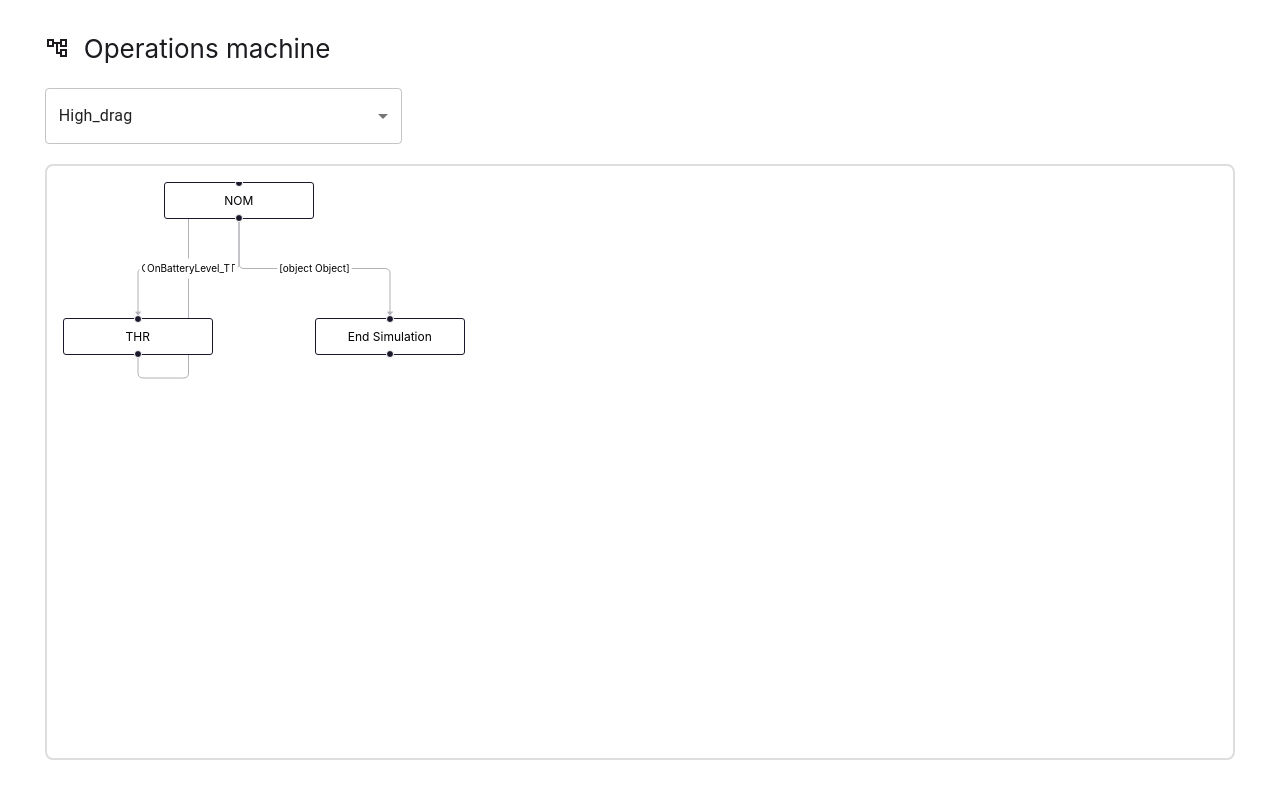
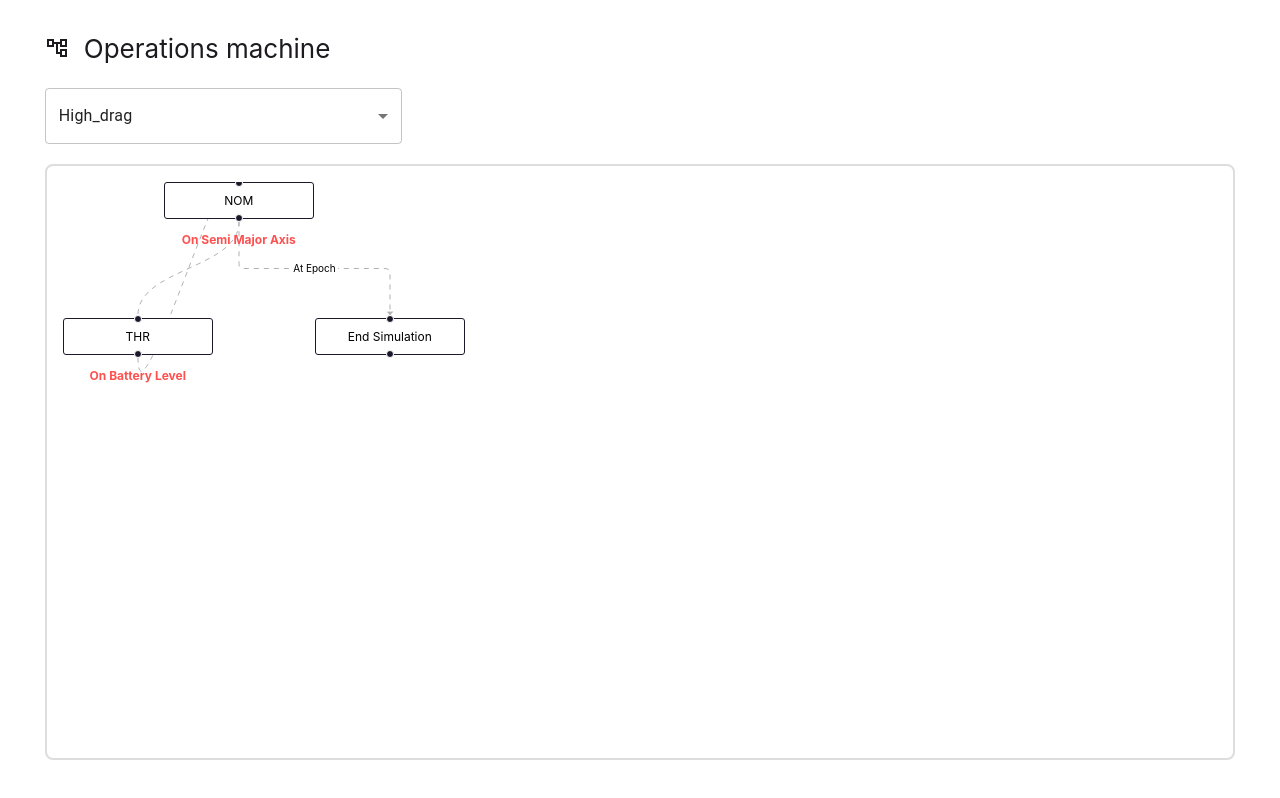
Before and after one commit to tcasazza-ienai/operation-machine-prototype, a React (Create React App) app: page / in a window 1280 px wide. Shown: the top 798 px of the page. Built offline with nearby package versions, Linux system fonts and the light colour scheme.

Commit message:
adding labels to nodes based on direction if bidirectional

```diff
--- /dev/null
+++ b/src/components/edges/CustomEdge.tsx
@@ -0,0 +1,84 @@
+import React, { type FC } from 'react';
+import {
+  getBezierPath,
+  EdgeLabelRenderer,
+  BaseEdge,
+  type Edge,
+  type EdgeProps,
+  getSmoothStepPath,
+} from '@xyflow/react';
+
+// this is a little helper component to render the actual edge label
+function EdgeLabel({ transform, label }: { transform: string; label: string }) {
+  return (
+    <div
+      style={{
+        position: 'absolute',
+        background: 'transparent',
+        padding: 10,
+        color: '#ff5050',
+        fontSize: 12,
+        fontWeight: 700,
+        transform,
+      }}
+      className="nodrag nopan"
+    >
+      {label}
+    </div>
+  );
+}
+
+const CustomEdge: FC<
+  EdgeProps<Edge<{ startLabel: string; endLabel: string }>>
+> = ({
+  id,
+  sourceX,
+  sourceY,
+  targetX,
+  targetY,
+  sourcePosition,
+  targetPosition,
+  data
+}) => {
+  const [edgePath] = getBezierPath({
+    sourceX,
+    sourceY,
+    sourcePosition,
+    targetX,
+    targetY,
+    targetPosition,
+  });
+
+  // const [edgePath] = getSmoothStepPath({
+  //   sourceX,
+  //   sourceY,
+  //   sourcePosition,
+  //   targetX,
+  //   targetY
+  // })
+  if (!data) {
+    return <div>No data</div>
+  }
+
+  return (
+    <>
+      <BaseEdge id={id} path={edgePath}/>
+      <EdgeLabelRenderer>
+        {data.startLabel && (
+          <EdgeLabel
+            transform={`translate(-50%, 0%) translate(${sourceX}px,${sourceY}px)`}
+            label={data.startLabel}
+          />
+        )}
+        {data.endLabel && (
+          <EdgeLabel
+            transform={`translate(-50%, -100%) translate(${targetX}px,${targetY}px)`}
+            label={data.endLabel}
+          />
+        )}
+      </EdgeLabelRenderer>
+    </>
+  );
+};
+
+export default CustomEdge;
--- a/src/components/operation-machine/operation-machine-board.tsx
+++ b/src/components/operation-machine/operation-machine-board.tsx
@@ -29,6 +29,7 @@ import {
 } from "../../entities/OpMachine.ts";
 
 import dagre from "@dagrejs/dagre";
+import CustomEdge from "../edges/CustomEdge.tsx";
 
 const nodeWidth = 172;
 const nodeHeight = 36;
@@ -120,18 +121,60 @@ const OperationMachineBoard: React.FC<{ operations: Operation360[] }> = ({
       // Process events and create edges
       operation.getEvents().forEach((event, index) => {
         const effect = event.getEffect();
+        let isBidirectional = false;
 
         if (effect instanceof ToOp_E) {
           const targetOp = effect.getTargetOperation();
-          newEdges.push({
-            id: `${operation.getId()}-${targetOp.getId()}-${index}`,
+
+          //Check if target operation points to this operation
+          const eventsFromtTargetOperation = targetOp.getEvents();
+          if (eventsFromtTargetOperation.some(ev => {
+            const t_ef = ev.getEffect();
+            if (t_ef instanceof ToOp_E) {
+              const t_op = t_ef.getTargetOperation();
+              return t_op.getId() === operation.getId();
+            }
+          })) {
+            isBidirectional = true;
+          }
+
+          let newEdge: Edge = {
+            id: `${operation.getId()}-${targetOp.getId()}`,
             source: operation.getId(),
             target: targetOp.getId(),
             label: event.getTrigger().getTriggerName(),
-            type: "smoothstep",
+            type: "start-end",
             markerEnd: { type: MarkerType.ArrowClosed },
             className: "text-sm",
-          });
+            animated: true
+          }
+
+          if (isBidirectional) {
+            let data = {}
+            //If it is bidirectional then we can check if there is already an edge with data labels
+          const oppositeEdge: Edge | undefined = edges.find((edge: Edge) => edge.id === `${targetOp.getId()}-${operation.getId()}`)
+
+          if (!oppositeEdge) {
+            //no edge yet, assign data label as startLabel
+            data = {
+              startLabel: event.getTrigger().getTriggerName()
+            }
+          } else {
+            data = {
+              endLabel: event.getTrigger().getTriggerName()
+            }
+          }
+          newEdge = {
+            ...newEdge,
+            data: data
+          }
+          }
+
+          // //Check if target operation already has data label
+          // const targetEdge = edges.find((edge: Edge) => edge.id ===  `${targetOp.getId()}-${operation.getId()}`)
+
+
+          newEdges.push(newEdge);
 
           // Recursively process target operation
           processOperation(targetOp);
@@ -150,10 +193,11 @@ const OperationMachineBoard: React.FC<{ operations: Operation360[] }> = ({
             id: `${operation.getId()}-terminate-${index}`,
             source: operation.getId(),
             target: "terminate",
-            label: event.getTrigger().toString(),
+            label: event.getTrigger().getTriggerName(),
             type: "smoothstep",
             markerEnd: { type: MarkerType.ArrowClosed },
             className: "text-sm",
+            animated: true
           });
         }
       });
@@ -214,10 +258,14 @@ const OperationMachineBoard: React.FC<{ operations: Operation360[] }> = ({
   //   useEffect(() => {
   //     refreshNodes(operationMachine.operations);
   //   }, [operationMachine]);
+  console.log('Edges: ', edges)
 
   const nodeTypes = {
     custom: OperationNode,
   };
+  const edgeTypes = {
+    'start-end': CustomEdge
+  }
   return (
     <Box
       sx={{
@@ -234,6 +282,7 @@ const OperationMachineBoard: React.FC<{ operations: Operation360[] }> = ({
         nodes={nodes}
         edges={edges}
         nodeTypes={nodeTypes}
+        edgeTypes={edgeTypes}
         onNodesChange={onNodesChange}
         onEdgesChange={onEdgesChange}
         panOnDrag={false}
--- a/src/entities/OpMachine.ts
+++ b/src/entities/OpMachine.ts
@@ -305,7 +305,9 @@ function createCustomTrigger<T = void>(className: string) {
     }
 
     public getTriggerName() {
-      return this.className;
+      const cleanedClassName = this.className.replace('_T', '');
+      const splitNameTokens = cleanedClassName.split(/(?=[A-Z])/);
+      return splitNameTokens.join(' ').trim()
     }
   };
 
```
